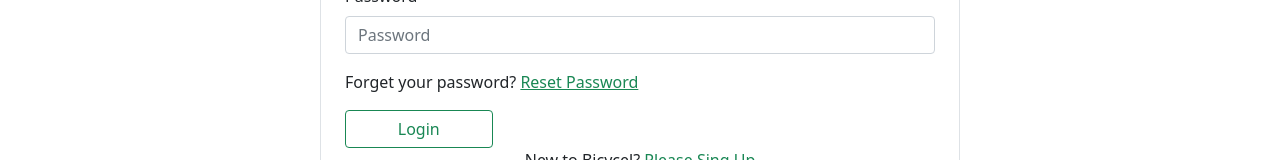
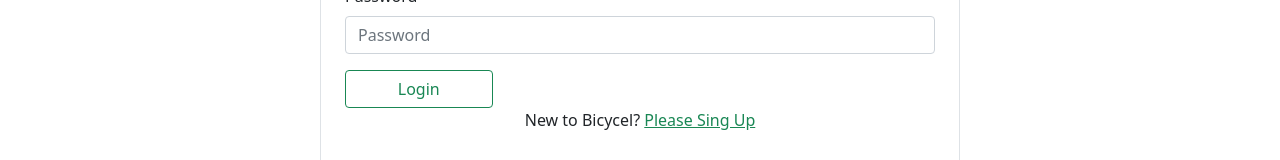
Before and after one commit to Ad-Ashik/bicycle-warehouse, a React (Create React App) app: page /login in a window 1280 px wide. Shown: the part 563-723 px from the top of the page. Built offline with nearby package versions, Linux system fonts and the light colour scheme; no server answers.

Commit message:
some edit

```diff
--- a/src/Pages/Login/Login/Login.js
+++ b/src/Pages/Login/Login/Login.js
@@ -53,10 +53,6 @@ const Login = () => {
                     <Form.Control type="password" name='password' placeholder="Password" required />
                 </Form.Group>
                 {checkError}
-                <p>Forget your password? <Link to="" className='text-success text-decoration-underline'>
-                    Reset Password
-                </Link>
-                </p>
                 <Button className='w-25 btn' variant="outline-success" type="submit">
                     Login
                 </Button>
```
